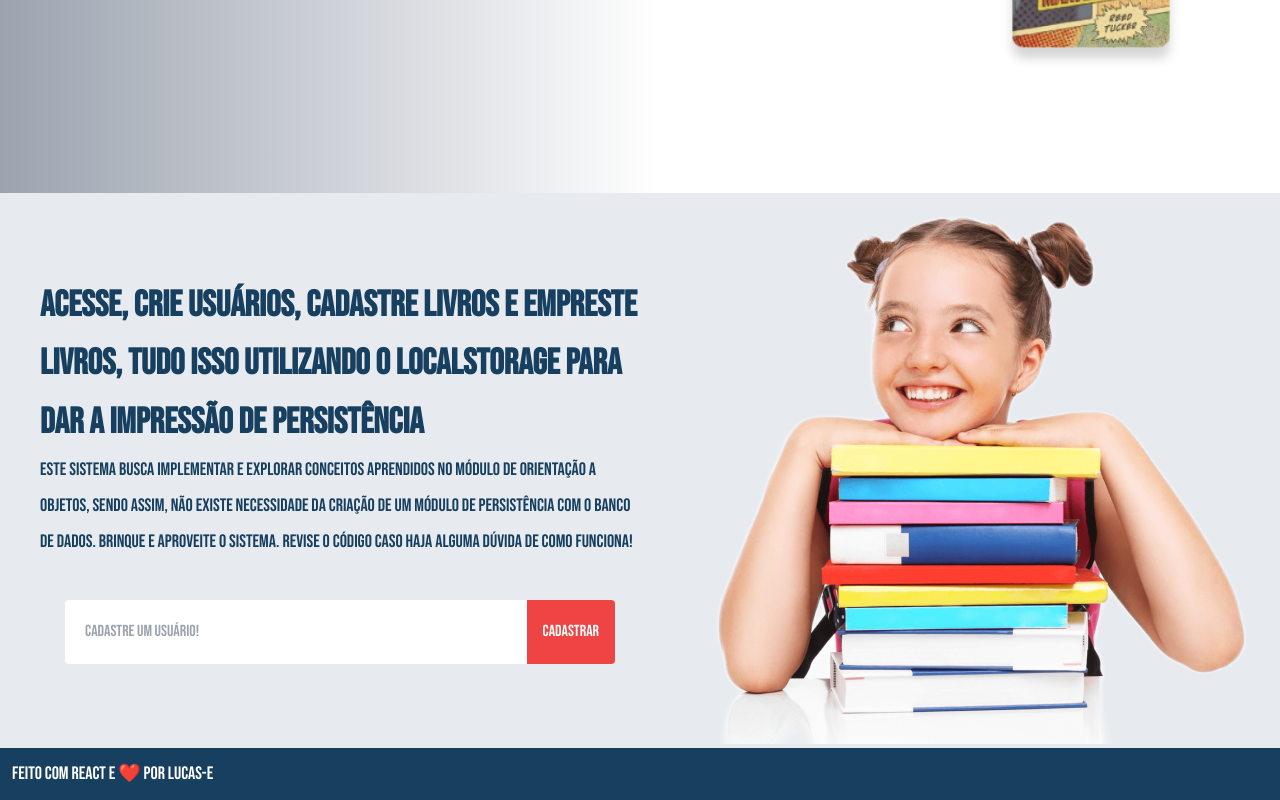
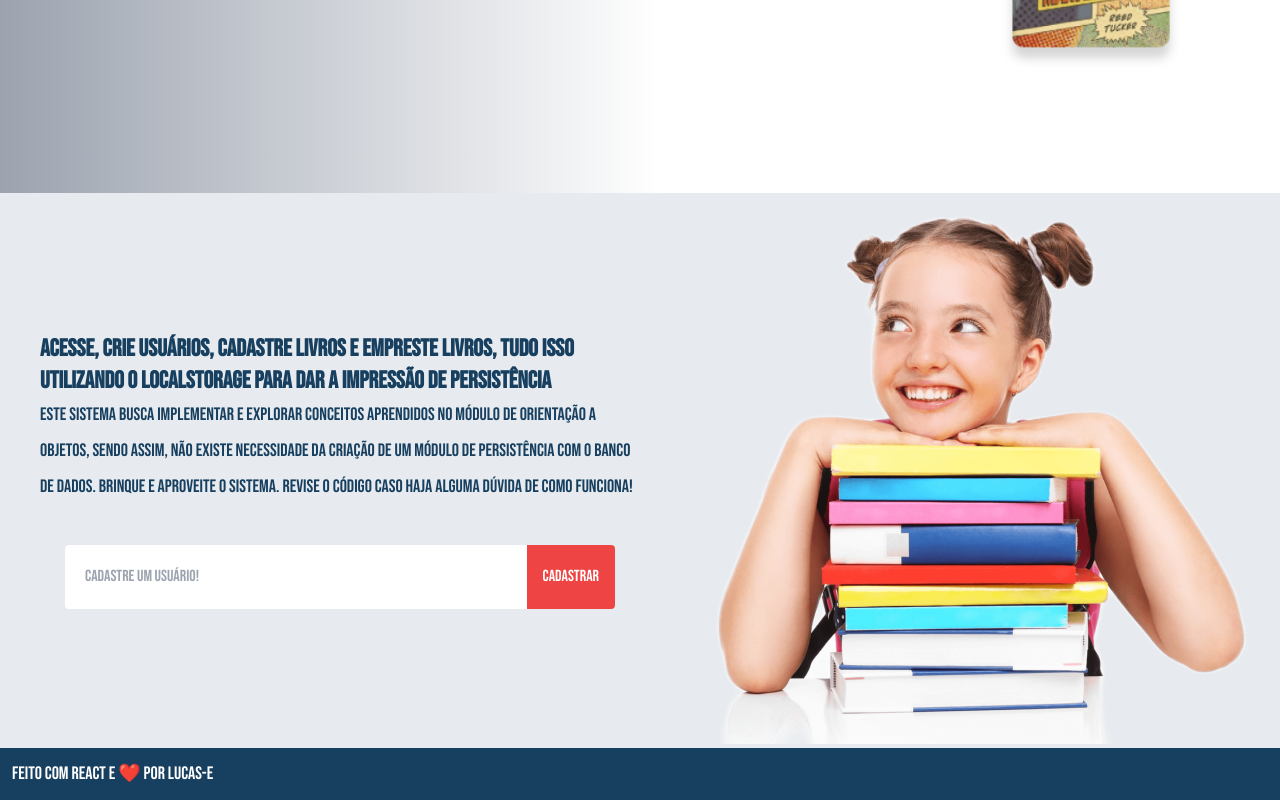
Before and after one commit to Lucas-E/Softex-Lucas-POO, a React (Vite) app in the folder aulas/projeto-livraria/Library-Project/: page / in a window 1280 px wide. Shown: the part 659-1459 px from the top of the page. Built offline with nearby package versions, Linux system fonts and the light colour scheme; a web font is replaced by a local one.

Commit message:
changed text size

```diff
--- a/aulas/projeto-livraria/Library-Project/src/components/EbookSection/EbookSection.tsx
+++ b/aulas/projeto-livraria/Library-Project/src/components/EbookSection/EbookSection.tsx
@@ -6,7 +6,7 @@ const EbookSection = () => {
 		<React.Fragment>
 			<section className="h-ebook flex flex-row bg-projectBlue/10">
 				<div className="flex flex-col justify-center items-center flex-1 h-full p-10">
-					<h1 className="font-bold text-4xl text-projectBlue leading-relaxed">
+					<h1 className="font-bold text-2xl md:text-2xl text-projectBlue leading-relaxed">
 						Acesse, crie usuários, cadastre livros e empreste
 						livros, tudo isso utilizando o localStorage para dar a
 						impressão de persistência
```
